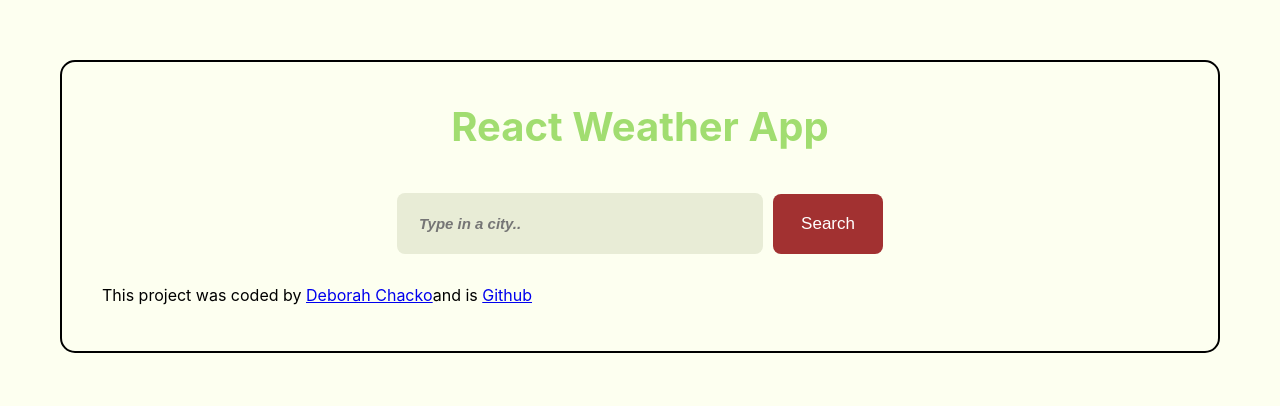
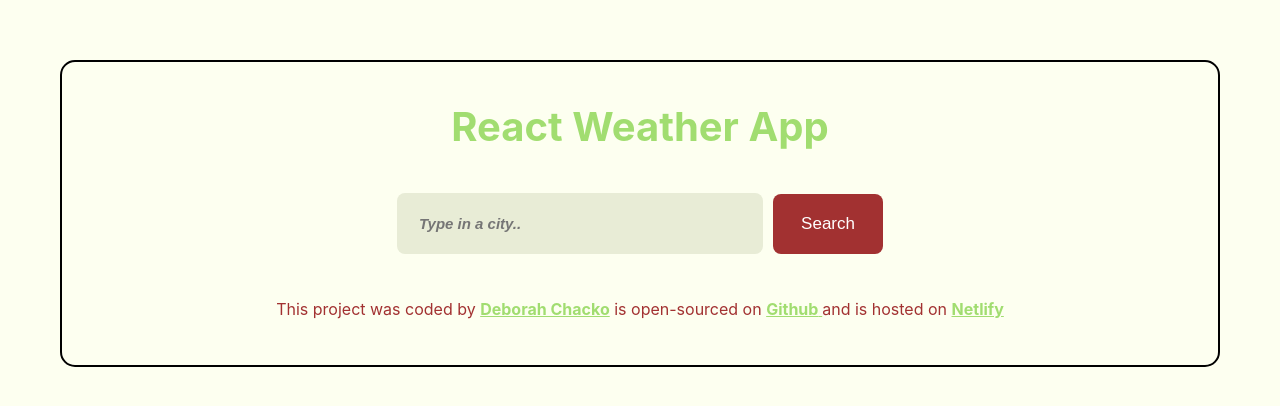
Before and after one commit to Sapphire59/first-react, a React (Create React App) app: page / in a window 1280 px wide. Shown: the top 406 px of the page. Built offline with nearby package versions, Linux system fonts and the light colour scheme.

Commit message:
added footer with links and updated CSS

```diff
--- a/src/App.css
+++ b/src/App.css
@@ -8,6 +8,16 @@ h1 {
   margin-top: 10px;
   color: #a1dd70;
   font-size: 40px;
+}
+p {
+  text-align: center;
+  margin-top: 30px;
+  color: #a23131;
+  font-weight: 400;
+}
+a {
+  color: #a1dd70;
+  font-weight: bold;
 }
 
 li {
--- a/src/Footer.js
+++ b/src/Footer.js
@@ -12,14 +12,22 @@ function Footer() {
           rel="noopener noreferrer"
         >
           Deborah Chacko
-        </a>
-        and is{" "}
+        </a>{" "}
+        is open-sourced on{" "}
         <a
           href="https://github.com/Sapphire59/first-react"
           target="_blank"
           rel="noopener noreferrer"
         >
-          Github
+          Github{" "}
+        </a>
+        and is hosted on{" "}
+        <a
+          href="https://deborah-react-weather-app.netlify.app/"
+          target="_blank"
+          rel="noopener noreferrer"
+        >
+          Netlify
         </a>
       </p>
     </div>
```
